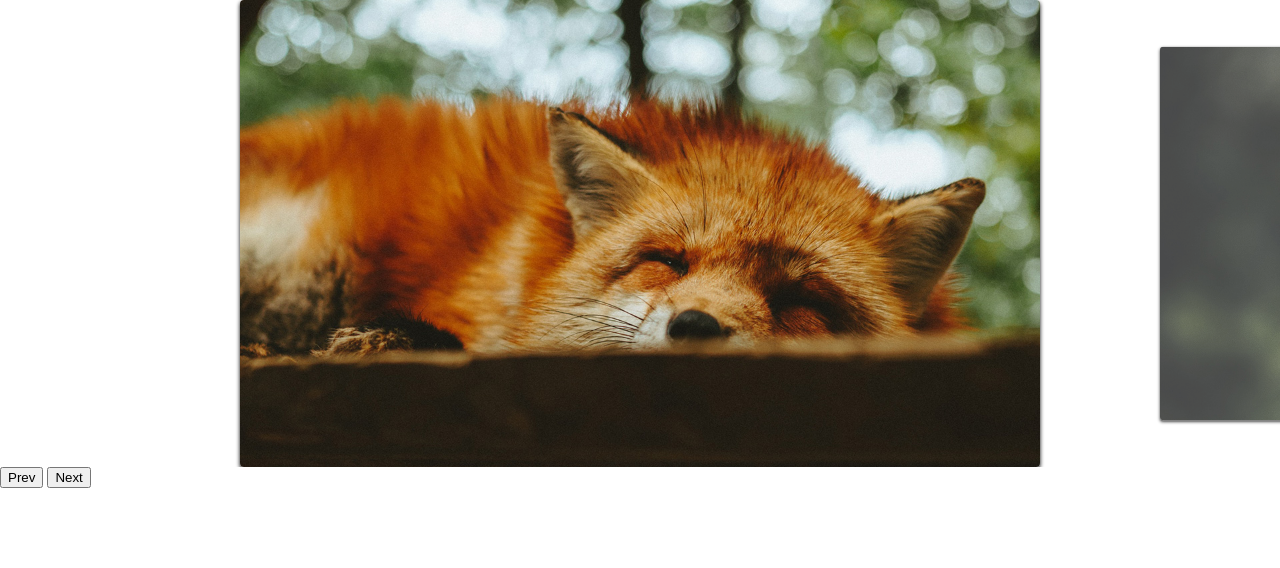
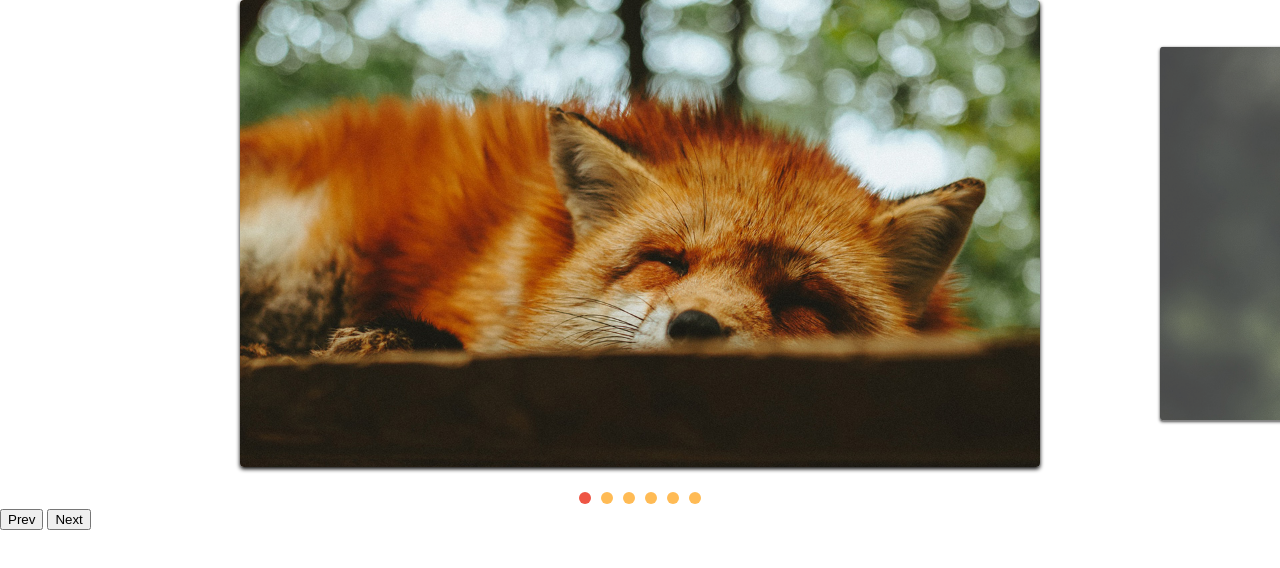
Before and after one commit to oapmartins/slide-carousel, a plain HTML site: page index.html in a window 1280 px wide. Drawn offline with Linux system fonts and the light colour scheme.

Commit message:
Adicionando paginação por slide

```diff
--- a/css/style.css
+++ b/css/style.css
@@ -2,27 +2,27 @@ body {
     margin: 0;
 }
 
-ul{
+ul {
     padding: 0;
     margin: 0;
     list-style: none;
     max-width: 100%;
 }
 
-img{
+img {
     display: block;
     max-width: 100%;
 }
 
-.slide-wrapper{
+.slide-wrapper {
     overflow: hidden;
 }
 
-.slide{
+.slide {
     display: flex;
 }
 
-.slide:hover{
+.slide:hover {
     will-change: transform;
 }
 
@@ -31,10 +31,9 @@ img{
     flex-shrink: 0;
     max-width: 800px;
     margin: 0 20px;
-
     border-radius: 4px;
     overflow: hidden;
-    box-shadow: 0 2px 4px rgba(0,0,0,4);
+    box-shadow: 0 2px 4px rgba(0, 0, 0, 4);
     opacity: .8;
     transform: scale(.8);
     transition: .4s;
@@ -44,3 +43,25 @@ img{
     opacity: 1;
     transform: scale(1);
 }
+
+[data-control="slide"] {
+    display: flex;
+    justify-content: center;
+    margin-top: 20px;
+}
+
+[data-control="slide"] li a {
+    display: block;
+    width: 12px;
+    height: 12px;
+    background: #FB5;
+    border-radius: 50%;
+    overflow: hidden;
+    text-indent: -999px;
+    margin: 5px;
+}
+
+[data-control="slide"] li.ativo a,
+[data-control="slide"] li a:hover {
+    background: #E54;
+}
--- a/js/script.js
+++ b/js/script.js
@@ -3,3 +3,5 @@ import {SlideNav} from "./slide.js";
 const slide = new SlideNav('.slide', '.slide-wrapper');
 slide.init();
 slide.addArow('.prev', '.next');
+
+slide.addControl();
--- a/js/slide.js
+++ b/js/slide.js
@@ -6,6 +6,7 @@ export default class Slide {
         this.wrapper = document.querySelector(wrapper);
         this.dist = { finalPosition: 0, startX: 0, movement: 0 };
         this.activeClass = 'ativo';
+        this.changeEvent = new Event('changeEvent');
     }
 
     transition(active){
@@ -98,6 +99,7 @@ export default class Slide {
         this.slidesIndexNav(index);
         this.dist.finalPosition = activeSlide.position;
         this.changeActiveClass();
+        this.wrapper.dispatchEvent(this.changeEvent);
     }
 
     changeActiveClass(){
@@ -147,6 +149,12 @@ export default class Slide {
 }
 
 export class SlideNav extends Slide{
+
+    constructor(slide, wrapper){
+        super(slide, wrapper);
+        this.bindControlEvents();
+    }
+
     addArow(prev, next){
         this.prevElement = document.querySelector(prev);
         this.nextElement = document.querySelector(next);
@@ -157,4 +165,41 @@ export class SlideNav extends Slide{
         this.prevElement.addEventListener('click', this.activePrevSlide);
         this.nextElement.addEventListener('click', this.activeNextSlide);
     }
+
+    createControl(){
+        const control = document.createElement('ul');
+        control.dataset.control = 'slide';
+
+        this.slideArray.forEach((item, index) =>{
+            control.innerHTML += `<li><a href="#slide${index + 1}">${index + 1}</a></li>`
+        });
+        this.wrapper.appendChild(control);
+        return control;
+    }
+
+    eventControl(item, index){
+        item.addEventListener('click', (event) =>{
+            event.preventDefault();
+            this.changeSlide(index);
+            this.activeControlItem();
+        });
+        this.activeControlItem();
+        this.wrapper.addEventListener('changeEvent', this.activeControlItem);
+    }
+
+    activeControlItem(){
+        this.controlArray.forEach(item => item.classList.remove(this.activeClass));
+        this.controlArray[this.index.active].classList.add(this.activeClass);
+    }
+
+    addControl(customControl){
+        this.control = document.querySelector(customControl) || this.createControl();
+        this.controlArray = [...this.control.children];
+        this.controlArray.forEach(this.eventControl);
+    }
+
+    bindControlEvents(){
+        this.eventControl = this.eventControl.bind(this);
+        this.activeControlItem = this.activeControlItem.bind(this);
+    }
 }
```
